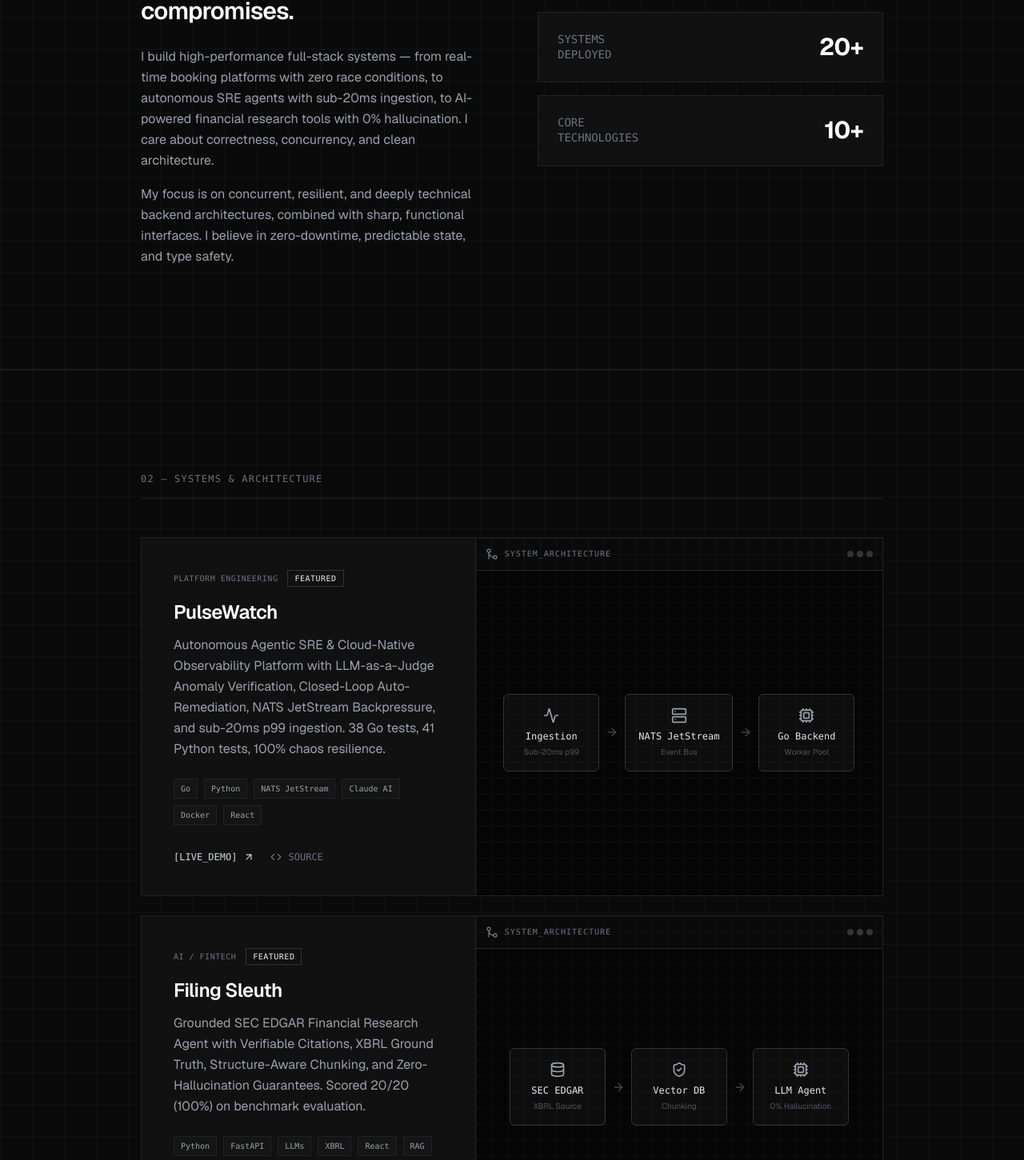
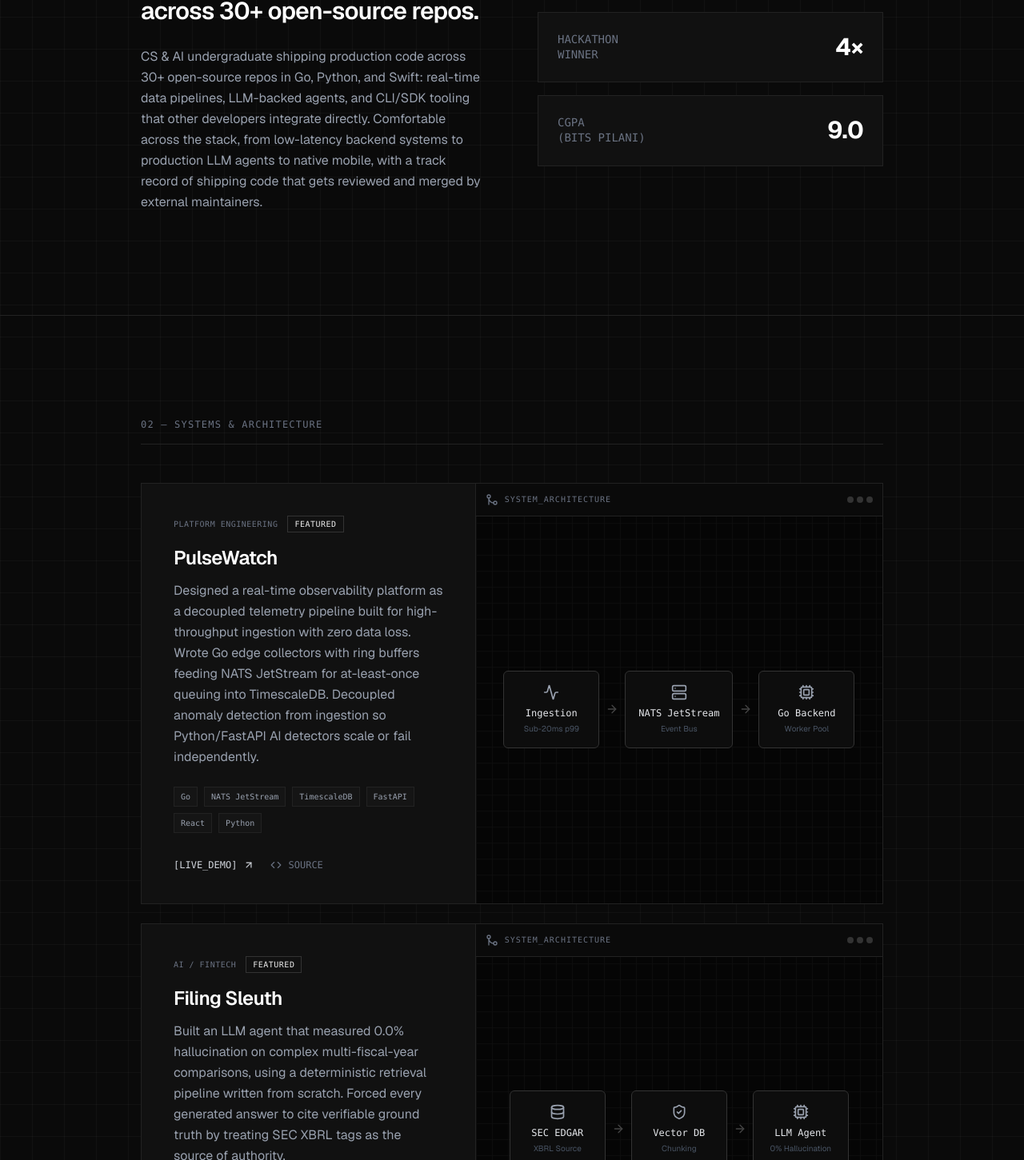
Before and after one commit to sakshar2303/Portfolio-Website, a Next.js app: page / in a window 1280 px wide. Shown: the part 1099-2550 px from the top of the page at 80% size. Built offline with nearby package versions, Linux system fonts and the light colour scheme.

Commit message:
feat: integrate resume data and structural scroll animations

```diff
--- a/src/components/About.tsx
+++ b/src/components/About.tsx
@@ -1,51 +1,78 @@
 "use client";
 
+import { motion } from "framer-motion";
 import { profile } from "@/data/profile";
 
 const stats = [
-  { value: "3+", label: "Years of\nEngineering" },
-  { value: "20+", label: "Systems\nDeployed" },
-  { value: "10+", label: "Core\nTechnologies" },
+  { value: "30+", label: "Open-Source\nRepos" },
+  { value: "4×", label: "Hackathon\nWinner" },
+  { value: "9.0", label: "CGPA\n(BITS Pilani)" },
 ];
 
 export default function About() {
   return (
     <section id="about" className="py-24 md:py-32 relative border-b border-[#222]">
       <div className="max-w-5xl mx-auto px-6 md:px-12">
-        <div className="flex items-center gap-4 mb-12 border-b border-[#222] pb-4">
+        <motion.div
+          initial={{ opacity: 0, x: -20 }}
+          whileInView={{ opacity: 1, x: 0 }}
+          viewport={{ once: true, margin: "-100px" }}
+          transition={{ duration: 0.5 }}
+          className="flex items-center gap-4 mb-12 border-b border-[#222] pb-4"
+        >
           <span className="text-xs font-mono font-medium tracking-widest text-gray-500 uppercase">
             01 — System Information
           </span>
-        </div>
+        </motion.div>
 
         <div className="grid grid-cols-1 md:grid-cols-2 gap-16">
-          <div className="space-y-6">
+          <motion.div
+            initial={{ opacity: 0, y: 30 }}
+            whileInView={{ opacity: 1, y: 0 }}
+            viewport={{ once: true, margin: "-100px" }}
+            transition={{ duration: 0.7, ease: [0.16, 1, 0.3, 1] }}
+            className="space-y-6"
+          >
             <h2 className="text-2xl md:text-3xl font-semibold leading-snug tracking-tight text-white">
-              I build high-performance systems with zero compromises.
+              {profile.tagline}
             </h2>
             <div className="space-y-4 text-gray-400 text-sm md:text-base leading-relaxed">
               <p>{profile.bio}</p>
-              <p>
-                My focus is on concurrent, resilient, and deeply technical backend architectures, combined with sharp, functional interfaces. I believe in zero-downtime, predictable state, and type safety.
-              </p>
             </div>
-          </div>
+          </motion.div>
 
-          <div className="flex flex-col gap-4">
+          <motion.div
+            initial="hidden"
+            whileInView="show"
+            viewport={{ once: true, margin: "-100px" }}
+            variants={{
+              hidden: { opacity: 0 },
+              show: {
+                opacity: 1,
+                transition: { staggerChildren: 0.15 },
+              },
+            }}
+            className="flex flex-col gap-4"
+          >
             {stats.map((stat) => (
-              <div
+              <motion.div
                 key={stat.label}
-                className="flex items-center justify-between p-6 bg-[#111] border border-[#222]"
+                variants={{
+                  hidden: { opacity: 0, scale: 0.95 },
+                  show: { opacity: 1, scale: 1, transition: { duration: 0.5, ease: "easeOut" } },
+                }}
+                className="flex items-center justify-between p-6 bg-[#111] border border-[#222] hover:border-[#444] transition-colors relative overflow-hidden group"
               >
-                <div className="text-sm font-mono text-gray-500 whitespace-pre-line leading-snug uppercase">
+                <div className="absolute inset-0 bg-[linear-gradient(90deg,transparent_0%,rgba(255,255,255,0.03)_50%,transparent_100%)] translate-x-[-100%] group-hover:translate-x-[100%] transition-transform duration-700 ease-in-out" />
+                <div className="text-sm font-mono text-gray-500 whitespace-pre-line leading-snug uppercase relative z-10">
                   {stat.label}
                 </div>
-                <div className="text-3xl font-bold text-white tracking-tight">
+                <div className="text-3xl font-bold text-white tracking-tight relative z-10">
                   {stat.value}
                 </div>
-              </div>
+              </motion.div>
             ))}
-          </div>
+          </motion.div>
         </div>
       </div>
     </section>
--- a/src/components/ui/ArchitectureDiagram.tsx
+++ b/src/components/ui/ArchitectureDiagram.tsx
@@ -1,5 +1,6 @@
 "use client";
 
+import { motion } from "framer-motion";
 import { GitMerge, Database, Server, Cpu, Globe, ArrowRight, ShieldCheck, Activity, LucideIcon } from "lucide-react";
 
 type ArchitectureType = "event-driven" | "rag-pipeline" | "redis-lock" | "mol-sim" | "standard-crud";
@@ -8,85 +9,98 @@ interface Props {
   type?: ArchitectureType;
 }
 
+const containerVariants = {
+  hidden: { opacity: 0 },
+  show: {
+    opacity: 1,
+    transition: { staggerChildren: 0.2 },
+  },
+};
+
+const itemVariants = {
+  hidden: { opacity: 0, scale: 0.9, y: 10 },
+  show: { opacity: 1, scale: 1, y: 0, transition: { type: "spring" as const, stiffness: 300, damping: 24 } },
+};
+
 export default function ArchitectureDiagram({ type = "standard-crud" }: Props) {
-  // A generic node component
   const Node = ({ icon: Icon, label, sub }: { icon: LucideIcon; label: string; sub: string }) => (
-    <div className="flex flex-col items-center justify-center p-4 border border-[#333] bg-[#0d0d0d] rounded-md min-w-[120px]">
+    <motion.div variants={itemVariants} className="flex flex-col items-center justify-center p-4 border border-[#333] bg-[#0d0d0d] rounded-md min-w-[120px] relative overflow-hidden group">
+      <div className="absolute inset-0 bg-[#fff] opacity-0 group-hover:opacity-[0.03] transition-opacity" />
       <Icon className="w-5 h-5 text-gray-400 mb-2" />
       <span className="text-xs font-mono text-gray-200">{label}</span>
       <span className="text-[10px] text-gray-600 mt-1">{sub}</span>
-    </div>
+    </motion.div>
   );
 
   const Arrow = () => (
-    <div className="flex flex-col items-center justify-center px-2 text-[#444]">
+    <motion.div variants={itemVariants} className="flex flex-col items-center justify-center px-2 text-[#444]">
       <ArrowRight className="w-4 h-4" />
-    </div>
+    </motion.div>
   );
 
   const renderContent = () => {
     switch (type) {
-      case "event-driven": // PulseWatch
+      case "event-driven":
         return (
-          <div className="flex items-center justify-center w-full h-full p-4 overflow-hidden">
+          <motion.div variants={containerVariants} initial="hidden" whileInView="show" viewport={{ once: true, margin: "-50px" }} className="flex items-center justify-center w-full h-full p-4 overflow-hidden flex-wrap md:flex-nowrap gap-y-4">
             <Node icon={Activity} label="Ingestion" sub="Sub-20ms p99" />
             <Arrow />
             <Node icon={Server} label="NATS JetStream" sub="Event Bus" />
             <Arrow />
             <Node icon={Cpu} label="Go Backend" sub="Worker Pool" />
-          </div>
+          </motion.div>
         );
 
-      case "rag-pipeline": // Filing Sleuth
+      case "rag-pipeline":
         return (
-          <div className="flex items-center justify-center w-full h-full p-4 overflow-hidden">
+          <motion.div variants={containerVariants} initial="hidden" whileInView="show" viewport={{ once: true, margin: "-50px" }} className="flex items-center justify-center w-full h-full p-4 overflow-hidden flex-wrap md:flex-nowrap gap-y-4">
             <Node icon={Database} label="SEC EDGAR" sub="XBRL Source" />
             <Arrow />
             <Node icon={ShieldCheck} label="Vector DB" sub="Chunking" />
             <Arrow />
             <Node icon={Cpu} label="LLM Agent" sub="0% Hallucination" />
-          </div>
+          </motion.div>
         );
 
-      case "redis-lock": // SnapTix
+      case "redis-lock":
         return (
-          <div className="flex items-center justify-center w-full h-full p-4 overflow-hidden">
+          <motion.div variants={containerVariants} initial="hidden" whileInView="show" viewport={{ once: true, margin: "-50px" }} className="flex items-center justify-center w-full h-full p-4 overflow-hidden flex-wrap md:flex-nowrap gap-y-4">
             <Node icon={Globe} label="Socket.io" sub="Concurrent Load" />
             <Arrow />
             <Node icon={Database} label="Redis" sub="SET NX EX" />
             <Arrow />
             <Node icon={Server} label="PostgreSQL" sub="Commit" />
-          </div>
+          </motion.div>
         );
 
-      case "mol-sim": // Protein Playground
+      case "mol-sim":
         return (
-          <div className="flex items-center justify-center w-full h-full p-4 overflow-hidden">
+          <motion.div variants={containerVariants} initial="hidden" whileInView="show" viewport={{ once: true, margin: "-50px" }} className="flex items-center justify-center w-full h-full p-4 overflow-hidden flex-wrap md:flex-nowrap gap-y-4">
             <Node icon={Activity} label="Mol* WebGL" sub="3D View" />
             <Arrow />
             <Node icon={Server} label="FastAPI" sub="Coordination" />
             <Arrow />
             <Node icon={Cpu} label="ESM-2" sub="Stability Score" />
-          </div>
+          </motion.div>
         );
 
-      case "standard-crud": // Hisaab Sathi
+      case "standard-crud":
       default:
         return (
-          <div className="flex items-center justify-center w-full h-full p-4 overflow-hidden">
+          <motion.div variants={containerVariants} initial="hidden" whileInView="show" viewport={{ once: true, margin: "-50px" }} className="flex items-center justify-center w-full h-full p-4 overflow-hidden flex-wrap md:flex-nowrap gap-y-4">
             <Node icon={Globe} label="Next.js" sub="App Router" />
             <Arrow />
             <Node icon={Server} label="API Routes" sub="Auth & Logic" />
             <Arrow />
             <Node icon={Database} label="Prisma + Postgres" sub="Relational Data" />
-          </div>
+          </motion.div>
         );
     }
   };
 
   return (
-    <div className="w-full h-full min-h-[200px] flex flex-col bg-[#050505] border-l border-[#222] relative">
-      <div className="absolute top-0 left-0 right-0 p-3 border-b border-[#222] flex items-center justify-between bg-[#0a0a0a]">
+    <div className="w-full h-full min-h-[200px] flex flex-col bg-[#050505] border-l border-[#222] relative overflow-hidden">
+      <div className="absolute top-0 left-0 right-0 p-3 border-b border-[#222] flex items-center justify-between bg-[#0a0a0a] z-10">
         <div className="flex items-center gap-2">
           <GitMerge className="w-4 h-4 text-gray-500" />
           <span className="text-[10px] font-mono text-gray-500 uppercase tracking-widest">
@@ -99,12 +113,16 @@ export default function ArchitectureDiagram({ type = "standard-crud" }: Props) {
           <div className="w-2 h-2 rounded-full bg-[#333]" />
         </div>
       </div>
-      <div className="flex-1 flex items-center justify-center pt-10">
+      <div className="flex-1 flex items-center justify-center pt-10 relative z-10">
         {renderContent()}
       </div>
-      {/* Schematic Grid overlay */}
-      <div
-        className="absolute inset-0 pointer-events-none opacity-[0.03]"
+
+      {/* Schematic Grid overlay with scrolling animation */}
+      <motion.div
+        initial={{ y: 0 }}
+        animate={{ y: [0, 40] }}
+        transition={{ repeat: Infinity, duration: 4, ease: "linear" }}
+        className="absolute inset-[-40px] pointer-events-none opacity-[0.03] z-0"
         style={{
           backgroundImage: "linear-gradient(#fff 1px, transparent 1px), linear-gradient(90deg, #fff 1px, transparent 1px)",
           backgroundSize: "20px 20px"
--- a/src/data/experience.ts
+++ b/src/data/experience.ts
@@ -1,16 +1,23 @@
 export const experience = [
   {
-    company: "Tech Corp",
-    position: "Frontend Engineer",
-    date: "2024 - Present",
-    description: "Building modern, high-performance user interfaces for enterprise clients.",
-    technologies: ["React", "Next.js", "TypeScript", "Tailwind CSS"]
+    company: "GitHub",
+    position: "Open Source Developer",
+    date: "Feb 2026 – Present",
+    description: "Landed production code in 30+ repositories spanning AI agents, developer SDKs, real-time systems, and infrastructure. Fixed silent-crash bugs in Kubescape (Kubernetes security platform). Automated release packaging for OpenAPI Generator's CLI (multi-million installs). Added CI-friendly JSON output to an AI agent CLI (swarm) and upstreamed a Homebrew formula for a second AI CLI (aict).",
+    technologies: ["Go", "Python", "Java", "Shell/Bash", "GitHub Actions"]
   },
   {
-    company: "Startup Inc",
-    position: "Web Developer",
-    date: "2022 - 2024",
-    description: "Developed and maintained the core product dashboard and marketing site.",
-    technologies: ["React", "JavaScript", "Node.js", "CSS"]
+    company: "Robin Hood Army",
+    position: "Volunteer Coordinator",
+    date: "Mar 2020 – Jul 2025",
+    description: "Coordinated recurring food-distribution operations across Punjab for a zero-funds, volunteer-only movement, designing rosters, routing, and redundant escalation paths that kept shifts running through supply shortfalls and last-minute dropouts.",
+    technologies: ["Operations", "Logistics", "Coordination"]
+  },
+  {
+    company: "Scaler",
+    position: "Teaching Assistant (Part-time)",
+    date: "6 Months",
+    description: "Teaching Assistant for MERN and DSA, mentored students and developed strong technical communication and explanation skills.",
+    technologies: ["MERN", "Data Structures", "Algorithms"]
   }
 ];
--- a/src/data/profile.ts
+++ b/src/data/profile.ts
@@ -1,11 +1,18 @@
 export const profile = {
-  name: "Sakshar",
-  role: "Full Stack Developer",
-  tagline: "Building systems that scale, ship, and never double-book.",
-  bio: "I build high-performance full-stack systems — from real-time booking platforms with zero race conditions, to autonomous SRE agents with sub-20ms ingestion, to AI-powered financial research tools with 0% hallucination. I care about correctness, concurrency, and clean architecture.",
+  name: "Sakshar Dhawan",
+  role: "Software Engineer Intern, Backend & AI Infrastructure",
+  tagline: "CS & AI undergraduate shipping production code across 30+ open-source repos.",
+  bio: "CS & AI undergraduate shipping production code across 30+ open-source repos in Go, Python, and Swift: real-time data pipelines, LLM-backed agents, and CLI/SDK tooling that other developers integrate directly. Comfortable across the stack, from low-latency backend systems to production LLM agents to native mobile, with a track record of shipping code that gets reviewed and merged by external maintainers.",
   email: "sakshardhawanfzk@gmail.com",
+  phone: "9872513940",
   location: "India",
-  github: "https://github.com/sakshar23",
-  linkedin: "https://linkedin.com/in/sakshar",
+  github: "https://github.com/sakshar2303",
+  linkedin: "https://linkedin.com/in/sakshar-dhawan-683291294",
   twitter: "",
+  education: {
+    institution: "BITS Pilani",
+    period: "Aug 2025 – Aug 2029",
+    degree: "Bachelor of Science in Computer Science & Artificial Intelligence",
+    cgpa: "9.0"
+  }
 };
--- a/src/data/projects.ts
+++ b/src/data/projects.ts
@@ -2,8 +2,8 @@ export const projects = [
   {
     title: "PulseWatch",
     description:
-      "Autonomous Agentic SRE & Cloud-Native Observability Platform with LLM-as-a-Judge Anomaly Verification, Closed-Loop Auto-Remediation, NATS JetStream Backpressure, and sub-20ms p99 ingestion. 38 Go tests, 41 Python tests, 100% chaos resilience.",
-    technologies: ["Go", "Python", "NATS JetStream", "Claude AI", "Docker", "React"],
+      "Designed a real-time observability platform as a decoupled telemetry pipeline built for high-throughput ingestion with zero data loss. Wrote Go edge collectors with ring buffers feeding NATS JetStream for at-least-once queuing into TimescaleDB. Decoupled anomaly detection from ingestion so Python/FastAPI AI detectors scale or fail independently.",
+    technologies: ["Go", "NATS JetStream", "TimescaleDB", "FastAPI", "React", "Python"],
     category: "Platform Engineering",
     live: "https://sakshar2303.github.io/PulseWatch/",
     github: "https://github.com/sakshar23/PulseWatch",
@@ -13,8 +13,8 @@ export const projects = [
   {
     title: "Filing Sleuth",
     description:
-      "Grounded SEC EDGAR Financial Research Agent with Verifiable Citations, XBRL Ground Truth, Structure-Aware Chunking, and Zero-Hallucination Guarantees. Scored 20/20 (100%) on benchmark evaluation.",
-    technologies: ["Python", "FastAPI", "LLMs", "XBRL", "React", "RAG"],
+      "Built an LLM agent that measured 0.0% hallucination on complex multi-fiscal-year comparisons, using a deterministic retrieval pipeline written from scratch. Forced every generated answer to cite verifiable ground truth by treating SEC XBRL tags as the source of authority.",
+    technologies: ["Python", "ChromaDB", "FastAPI", "Anthropic/OpenAI APIs", "SEC EDGAR API"],
     category: "AI / FinTech",
     live: "https://sakshar2303.github.io/filing-sleuth/",
     github: "https://github.com/sakshar23/filing-sleuth",
--- a/src/data/skills.ts
+++ b/src/data/skills.ts
@@ -1,38 +1,44 @@
-export const skills: Record<string, string[]> = {
-  frontend: [
-    "React",
-    "Next.js",
-    "TypeScript",
-    "JavaScript",
-    "Tailwind CSS",
-    "Framer Motion",
-    "Three.js",
-    "Vite",
-    "HTML/CSS",
-    "Socket.io",
+export const skills = {
+  "AI/LLM Infra": [
+    "Deterministic RAG design",
+    "ChromaDB",
+    "Anthropic/OpenAI APIs",
+    "Hallucination evaluation",
+    "Structured-source grounding (XBRL)",
+    "SQLite FTS5",
   ],
-  backend: [
+  Languages: [
     "Go",
     "Python",
+    "JavaScript",
+    "TypeScript",
+    "SQL",
+    "Swift",
+    "C++",
+    "Bash",
+  ],
+  "Backend & Real-Time": [
     "FastAPI",
-    "Node.js",
-    "PostgreSQL",
-    "Redis",
-    "Prisma",
     "NATS JetStream",
-    "REST APIs",
-    "WebSockets",
+    "TimescaleDB / PostgreSQL",
+    "Event-driven architecture",
+    "Ring buffers & backpressure",
+    "Low-latency pipelines",
   ],
-  tools: [
-    "Git",
+  "Cloud & DevOps": [
+    "GitHub Actions CI/CD",
+    "Kubernetes",
     "Docker",
-    "Linux",
-    "Kubernetes",
-    "CI/CD",
-    "Vercel",
-    "GitHub Actions",
-    "ESLint",
-    "Pytest",
-    "LLM APIs",
+    "Homebrew packaging",
+    "Zero-downtime deployment",
+  ],
+  "Observability & Frontend": [
+    "High-throughput telemetry ingestion",
+    "Anomaly detection",
+    "At-least-once delivery semantics",
+    "Incident response",
+    "React",
+    "Vite",
+    "Tailwind CSS",
   ],
 };
```
Also changed, not shown: src/components/Experience.tsx (+46 -9 lines).
